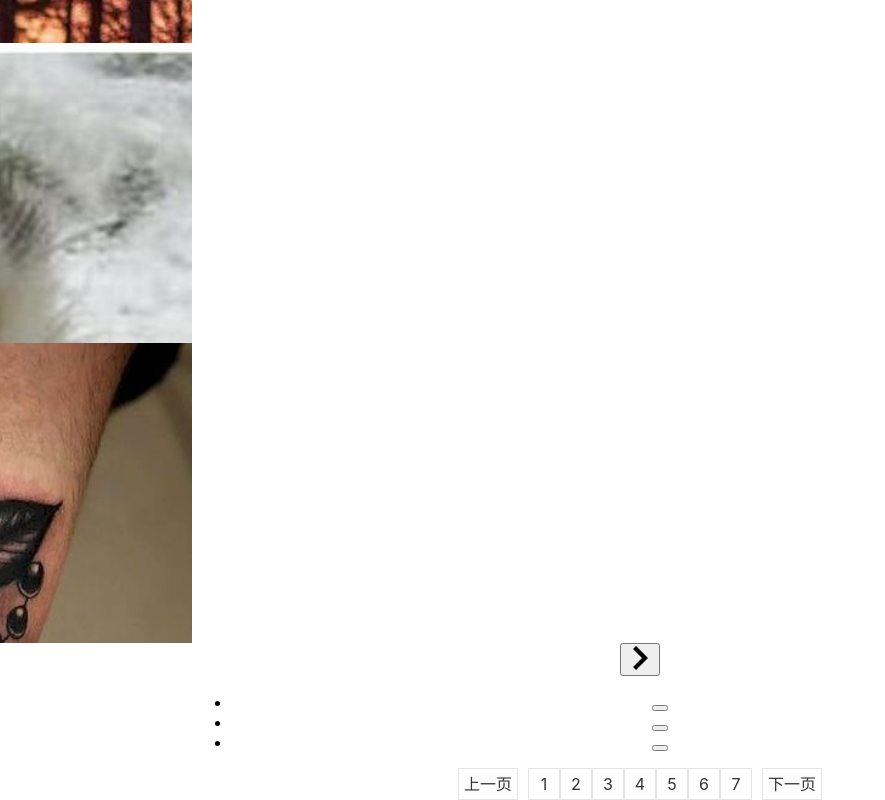
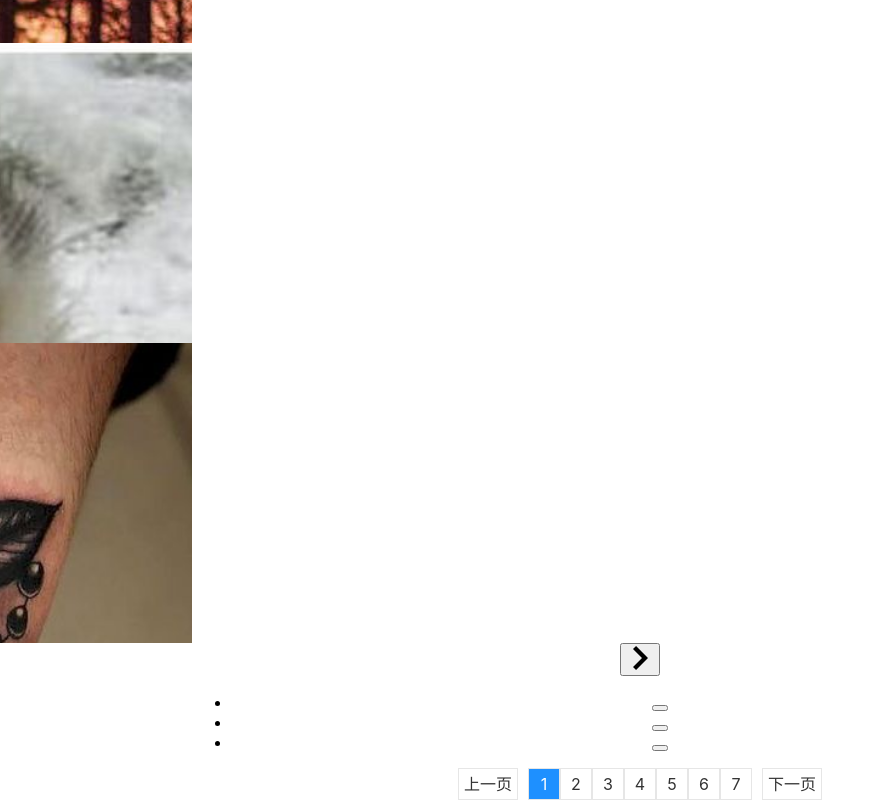
Before and after one commit to yujiw001/-Recruitment-page-demo, a React (Create React App) app: page / in a window 1280 px wide. Shown: the part 1056-1856 px from the top of the page, without its empty margins (0-885 px from the left). Built offline with nearby package versions, Linux system fonts and the light colour scheme.

Commit message:
finished styling the paginate

```diff
--- a/src/component/paginate/pagebutton/pagebutton.component.jsx
+++ b/src/component/paginate/pagebutton/pagebutton.component.jsx
@@ -3,6 +3,9 @@ import style from "./pagebutton.styles.scss";
 export default class Pagination extends Component{
     constructor(props){
         super(props)
+        this.state= {
+            pageCurr:1,
+        }
     }
 
     create(){
@@ -10,14 +13,25 @@ export default class Pagination extends Component{
             totalPage,
         } = this.props.config;
 
+        const {
+            pageCurr,
+        } = this.state;
+
         let pages = [];
         pages.push(<li key={0}>上一页</li>)
         for(let i = 1;i <= totalPage; i++){
-            pages.push(<li key={i}>{i}</li>)
+            // 点击页码时调用 go 方法，根据 state 判断是否应用 active 样式
+            pages.push(<li onClick = { this.go.bind(this,i) } className = { pageCurr === i ? "active": "" } key={i}>{i}</li>)
         }
         pages.push(<li key={totalPage + 1}>下一页</li>)
 
         return pages;
+    }
+
+    go(pageCurr){
+        this.setState({
+            pageCurr
+        })
     }
 
     render(){
```
